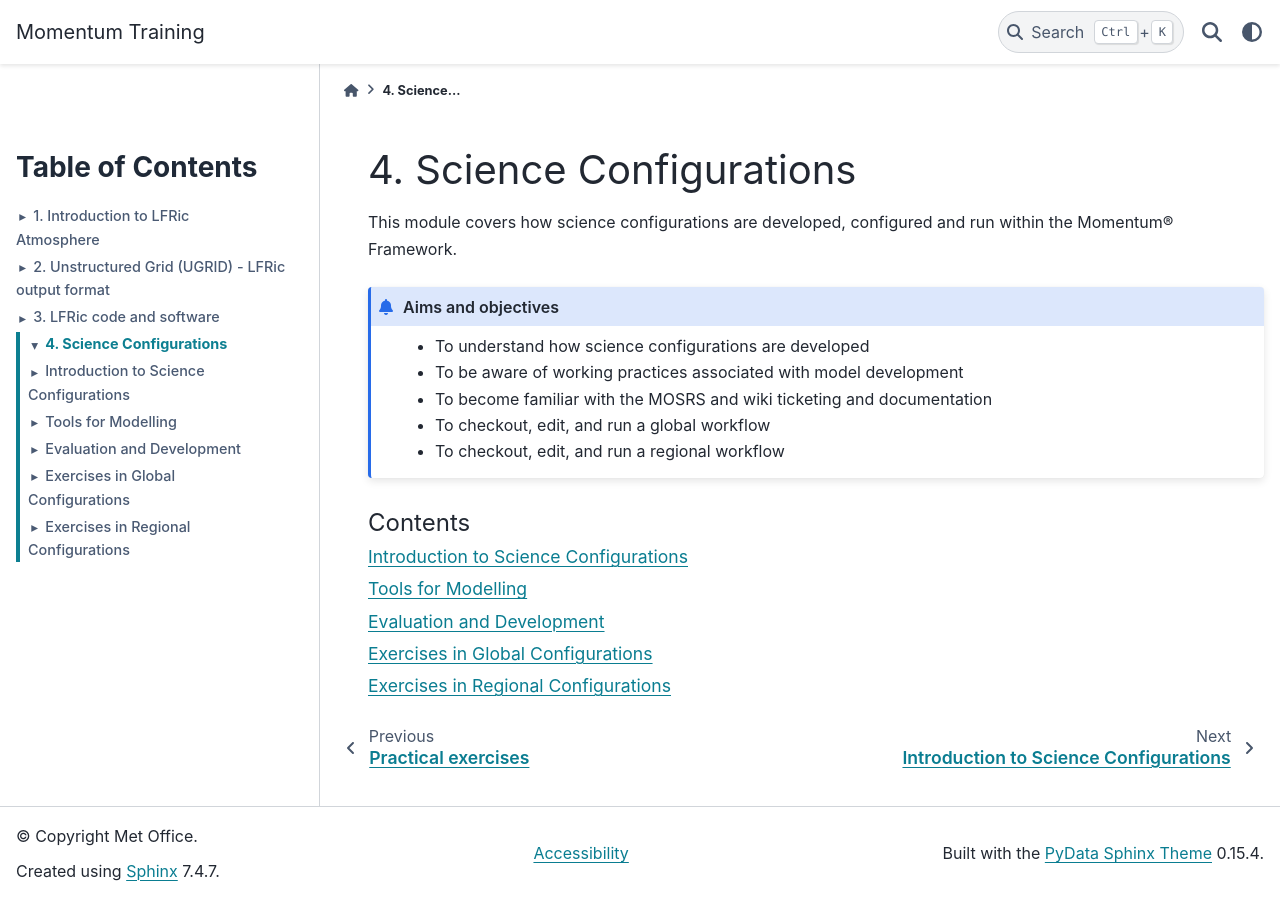
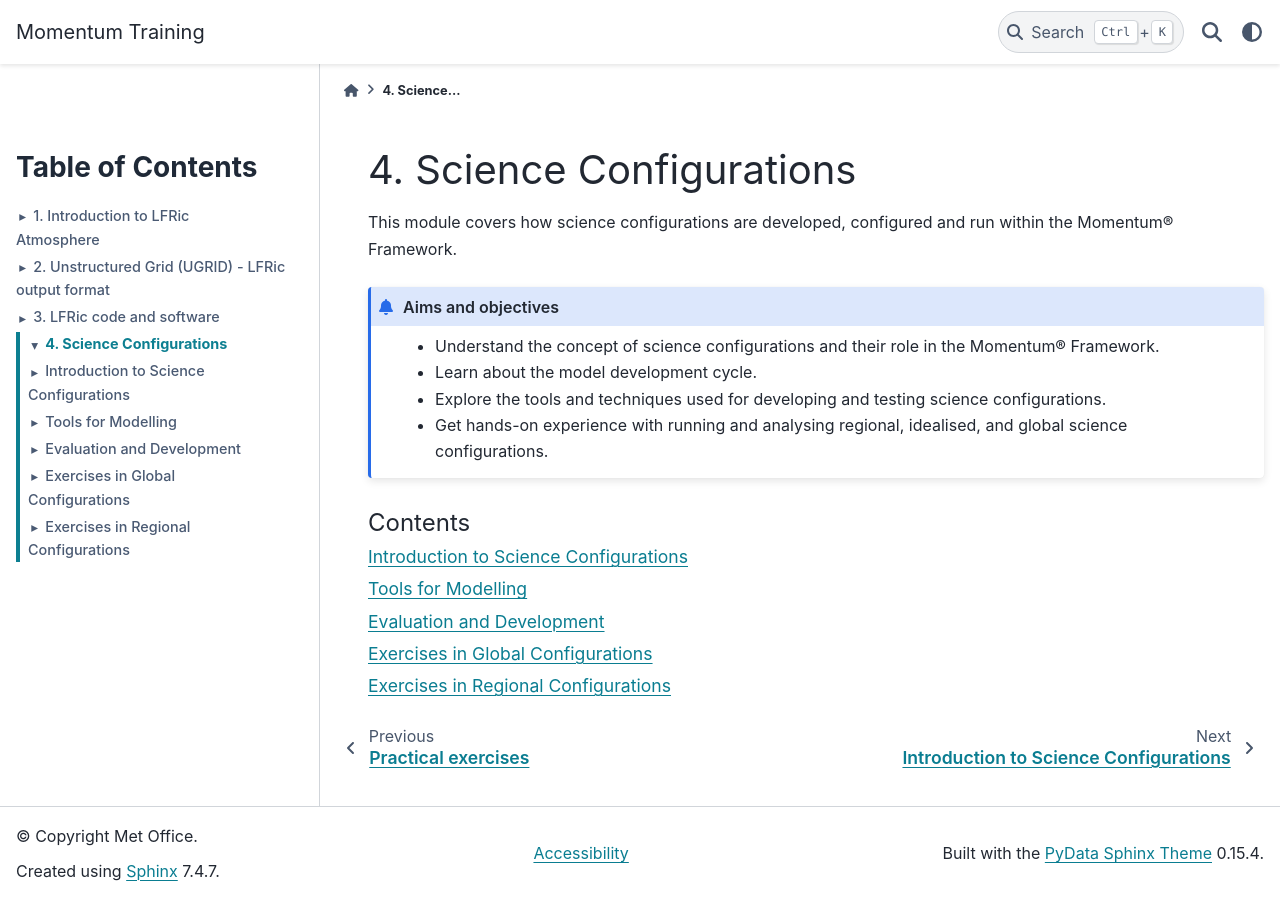
Before and after one commit to MetOffice/LFRic-Atmosphere-Training, a Sphinx documentation site: the page built from source/modelling/index.rst, in a window 1280 px wide. Built offline with Sphinx 7.4.7 and the PyData theme 0.15.4, drawn with Linux system fonts in a browser that asks for light colours.

Commit message:
Pupolate the missing aims and objectives for completeness.

```diff
--- a/source/lfric_infrastructure/index.rst
+++ b/source/lfric_infrastructure/index.rst
@@ -7,9 +7,9 @@ on the LFRic Atmosphere model and its underlying components.
 
 .. admonition:: Aims and objectives
 
-   * To understand where to find the code for the model.
-   * To learn how to compile the model and be aware of involved steps.
-   * To become familiar with working practises required for model development.
+   * Understand the structure, working practices, and components of the LFRic codebase.
+   * Learn about the software repositories, technical infrastructure, and tools used in LFRic development.
+   * Explore the practical aspects of compiling and running the LFRic model and its tests.
 
 
 .. toctree::
--- a/source/modelling/index.rst
+++ b/source/modelling/index.rst
@@ -6,11 +6,10 @@ This module covers how science configurations are developed, configured and run
 
 .. admonition:: Aims and objectives
 
-   * To understand how science configurations are developed
-   * To be aware of working practices associated with model development
-   * To become familiar with the MOSRS and wiki ticketing and documentation
-   * To checkout, edit, and run a global workflow
-   * To checkout, edit, and run a regional workflow
+   * Understand the concept of science configurations and their role in the Momentum® Framework.
+   * Learn about the model development cycle.
+   * Explore the tools and techniques used for developing and testing science configurations.
+   * Get hands-on experience with running and analysing regional, idealised, and global science configurations.
 
 .. toctree::
    :maxdepth: 1
```
Also changed, not shown: source/introduction/index.rst (+4 -3 lines), source/mesh_overview/index.rst (+4 -3 lines).
